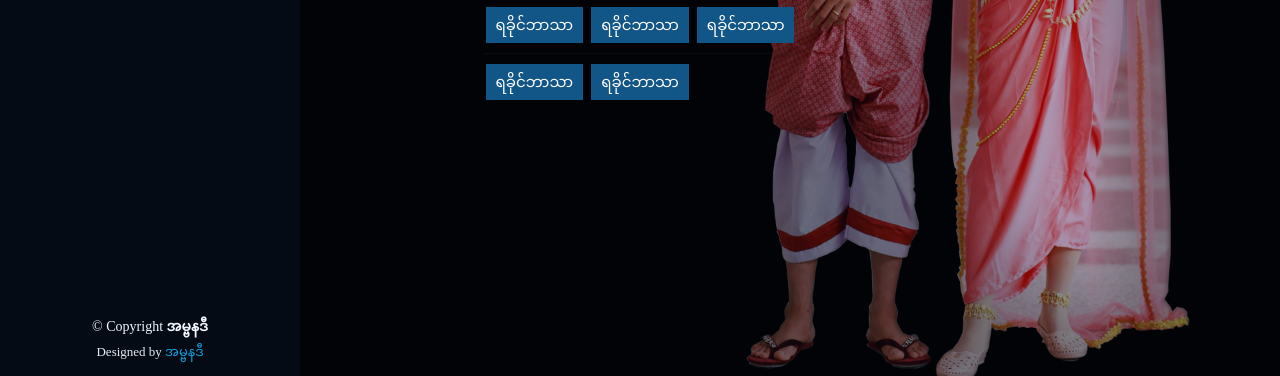
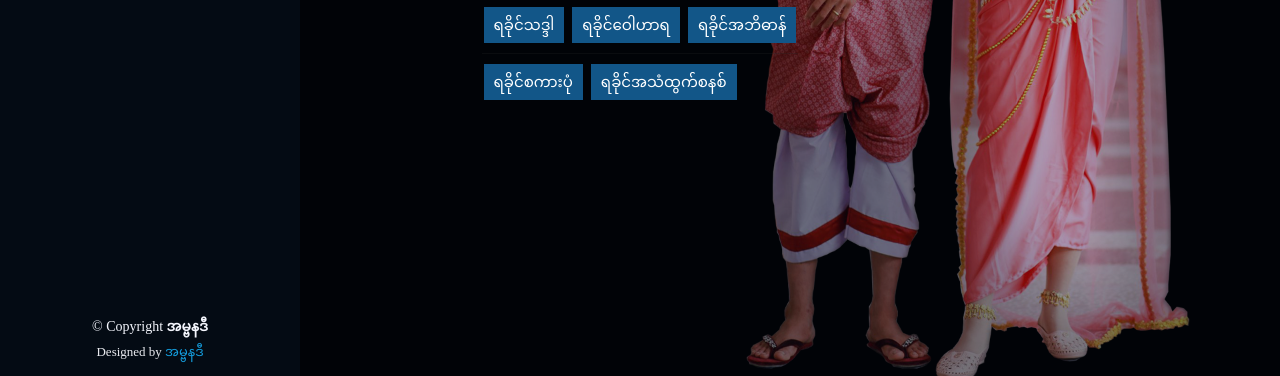
Before and after one commit to ambanadi/ambanadi, a plain HTML site: page index.html in a window 1280 px wide. Shown: the part 424-800 px from the top of the page. Drawn offline with Linux system fonts and the light colour scheme.

Commit message:
Update index.html
Signed-off-by: ambhanadi <86625059+ambanadi@users.noreply.github.com>

```diff
--- a/index.html
+++ b/index.html
@@ -63,11 +63,11 @@
       <h1>သာလီစွပါ</h1>
       <p><span class="typed" data-typed-items="နွီးထွီးစွာကြိုဆိုပါရေ"></span></p>
       <!-- Add font awesome icons -->
-<a href="#" class="fa fa-instagram">ရခိုင်ဘာသာ</a>
-<a href="#" class="fa fa-instagram">ရခိုင်ဘာသာ</a>
-<a href="#" class="fa fa-instagram">ရခိုင်ဘာသာ</a><hr>
-<a href="#" class="fa fa-instagram">ရခိုင်ဘာသာ</a>
-<a href="#" class="fa fa-instagram">ရခိုင်ဘာသာ</a>
+<a href="#" class="fa fa-instagram">ရခိုင်သဒ္ဒါ</a>
+<a href="#" class="fa fa-instagram">ရခိုင်ဝေါဟာရ</a>
+<a href="#" class="fa fa-instagram">ရခိုင်အဘိဓာန်</a><hr>
+<a href="#" class="fa fa-instagram">ရခိုင်စကားပုံ</a>
+<a href="#" class="fa fa-instagram">ရခိုင်အသံထွက်စနစ်</a>
     </div>
   </section><!-- End Hero -->
 
```
